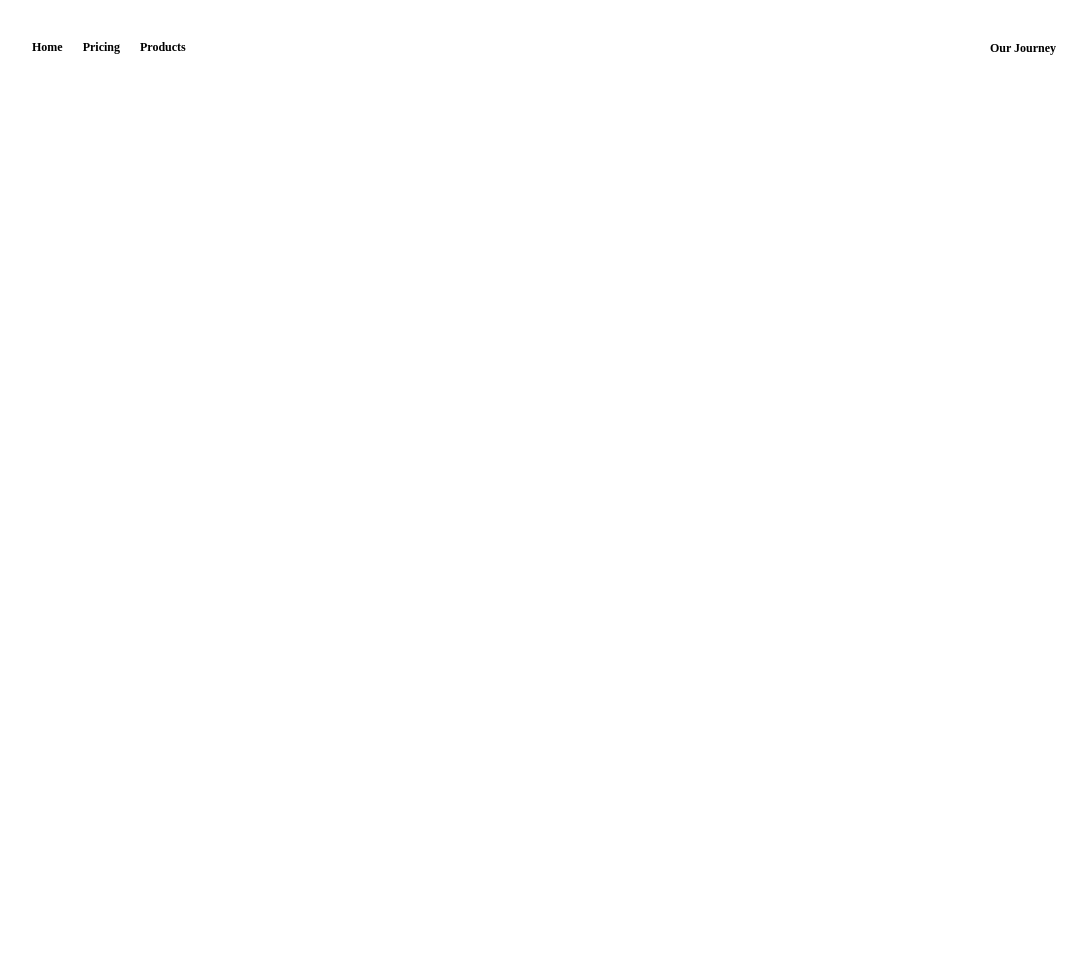
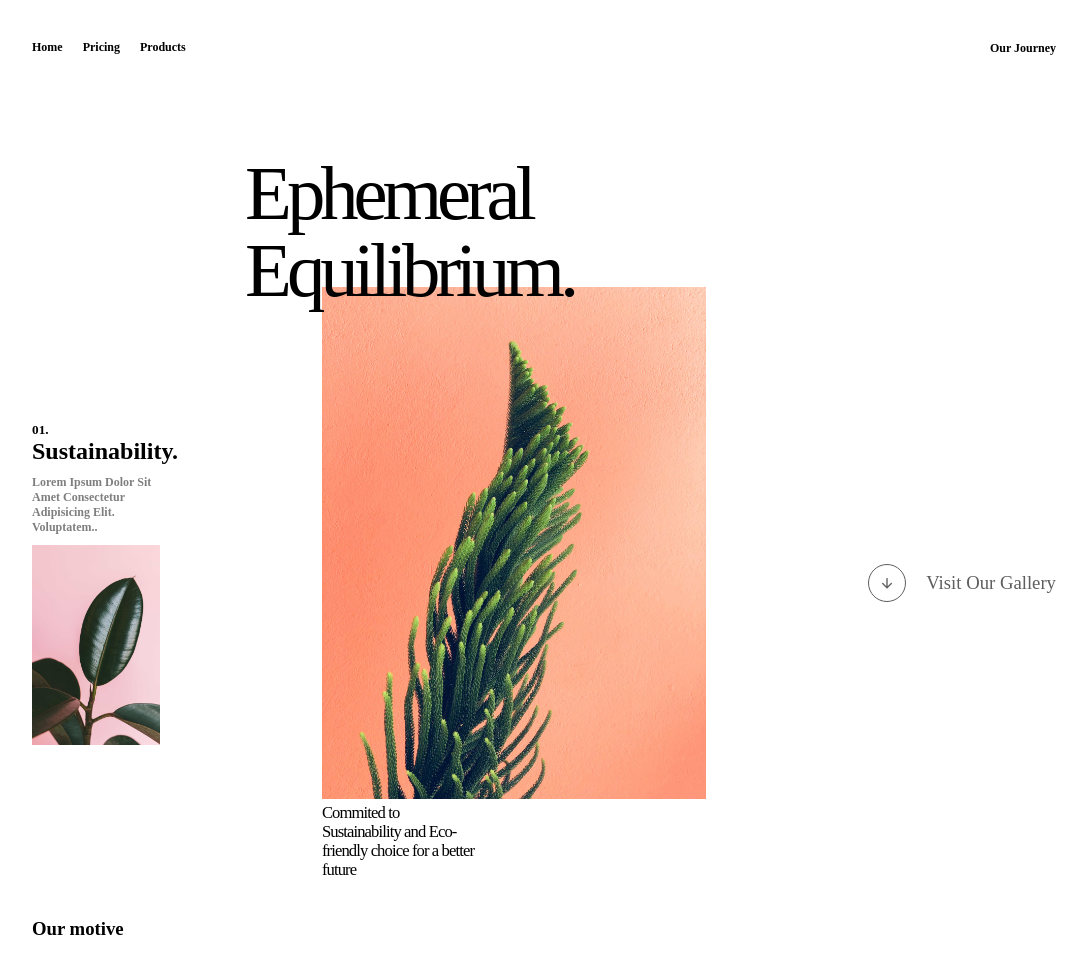
Before and after one commit to shiva-ajay/Epic-Animated-Website, a plain HTML site: page index.html in a window 1280 px wide. Shown: the whole page, without its empty margins (96-1182 px from the left). Before the commit the page ends 800 px from the top, so only its background shows below. Drawn offline with nearby package versions, Linux system fonts and the light colour scheme.

Commit message:
hero section

```diff
--- a/index.html
+++ b/index.html
@@ -6,19 +6,77 @@
     <meta name="viewport" content="width=device-width, initial-scale=1.0">
     <title>Epic Animated Website</title>
     <link rel="stylesheet" href="style.css">
+    <link
+    href="https://cdn.jsdelivr.net/npm/remixicon@4.2.0/fonts/remixicon.css"
+    rel="stylesheet"
+/>
+
+
 </head>
 <body>
-    <div id="main">
+<div id="main">
+
+    <div id="home">
+
         <div id="nav">
+
             <div id="nleft">
-                <a href="#">Home</a><a href="#">Pricing</a><a href="#">Products</a>
+                <a href="#">Home</a>
+                <a href="#">Pricing</a>
+                <a href="#">Products</a>
             </div>
 
             <div id="nright">
                 <a href="#">Our Journey</a>
             </div>
+
         </div>
+
+        <div id="hero">
+
+            <div id="sustain">
+                <h5>01.</h5>
+                <h2>Sustainability.</h2>
+                <p>Lorem ipsum dolor sit amet consectetur adipisicing elit. Voluptatem..</p>
+                <div id="susimagewrapper">
+                    <img src="./assets/pinkgreenplant.jpg" alt="">
+                </div>
+            </div>
+
+            <div id="ephemeral">
+
+                <div id="headings">
+                    <h1>Ephemeral</h1>
+                    <h1>Equilibrium.</h1>
+                </div>
+                <div id="imgntext">
+                    <img src="./assets/pinkplant.jpg" alt="">
+                <p>Commited to Sustainability and Eco-friendly choice for a better future</p>
+                </div>
+
+
+            </div>
+
+            <div id="visit">
+
+                <div id="circlev">
+                    <i class="ri-arrow-down-line"></i>
+                </div>
+                <h3>Visit Our Gallery</h3>
+
+            </div>
+
+        </div>
+
+        <div id="motive">
+            <h3>Our motive</h3>
+        </div>
+
     </div>
+
+</div>
+
+
 
     <script src="script.js"></script>
 </body>
--- a/style.css
+++ b/style.css
@@ -33,3 +33,109 @@ html,body{
     text-decoration: none;
     color: black;
 }
+
+#hero{
+    display: flex;
+    justify-content: space-between;
+    align-items: center;
+    width: 100%;
+    margin-top: 15vw;
+    padding: 0vw 10vw;
+}
+
+#sustain{
+    width: 10vw;
+}
+
+#sustain p{
+    text-transform: capitalize;
+    font-weight: 800;
+    font-size: 12px;
+    opacity: .5;
+    margin: 10px 0;
+
+}
+
+
+#sustain #susimagewrapper{
+    width: 10vw;
+    height: 25vh;
+}
+
+#susimagewrapper img{
+    width: 100%;
+    height: 100%;
+    object-fit: cover;
+}
+
+#ephemeral{
+    position: relative;
+    width: 30vw;
+    min-height: 42vw;
+}
+
+#imgntext{
+    width: fit-content;
+    height: fit-content;
+}
+
+#ephemeral img{
+    width: 100%;
+    height: 100%;
+    object-fit: cover;
+}
+
+#ephemeral p{
+
+    font-size: 1.3vw;
+    letter-spacing: -.07vw;
+    line-height: 1.5vw;
+    width: 40%;
+
+}
+
+#ephemeral #headings{
+    top: -22%;
+    left: -20%;
+    position: absolute;
+}
+
+#ephemeral h1{
+    letter-spacing: -.4vw;
+    line-height: 1;
+    font-size: 6vw;
+    font-weight: 400;
+
+}
+
+
+#visit{
+    display: flex;
+    gap: 20px;
+    align-items: center;
+}
+
+#circlev{
+    border-radius: 50%;
+    border: 1px solid #5e5e5e;
+    display: flex;
+    justify-content: center;
+    align-items: center;
+    width: 3vw;
+    height: 3vw;
+}
+
+#circlev i{
+    color: #5e5e5e;
+}
+
+#visit h3{
+    font-weight: 400;
+    color: #5e5e5e;
+}
+
+#motive{
+    padding: 3vw 10vw;
+
+
+}
```
